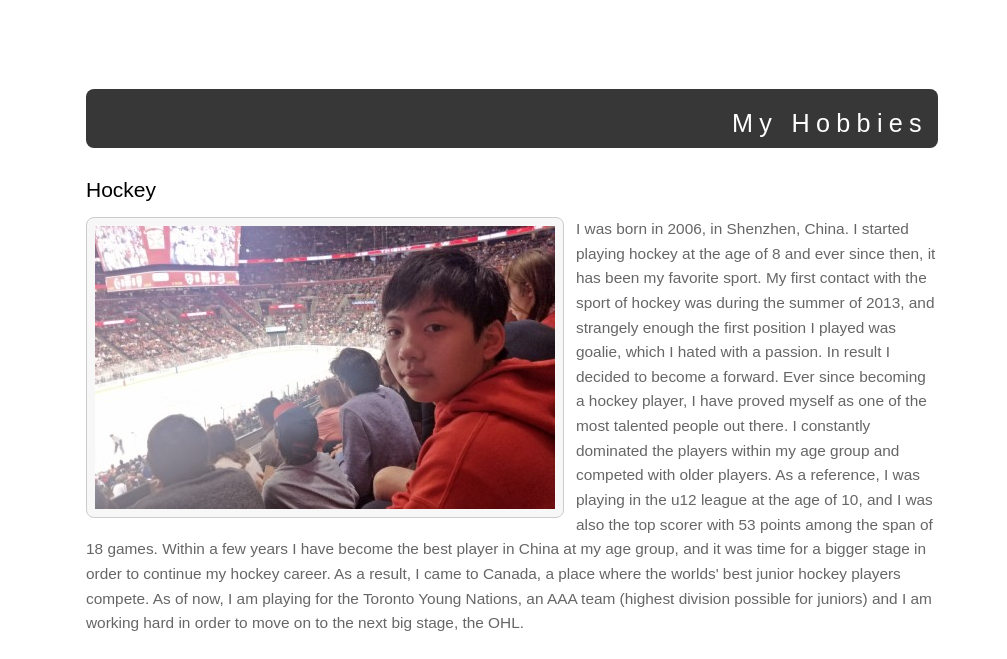
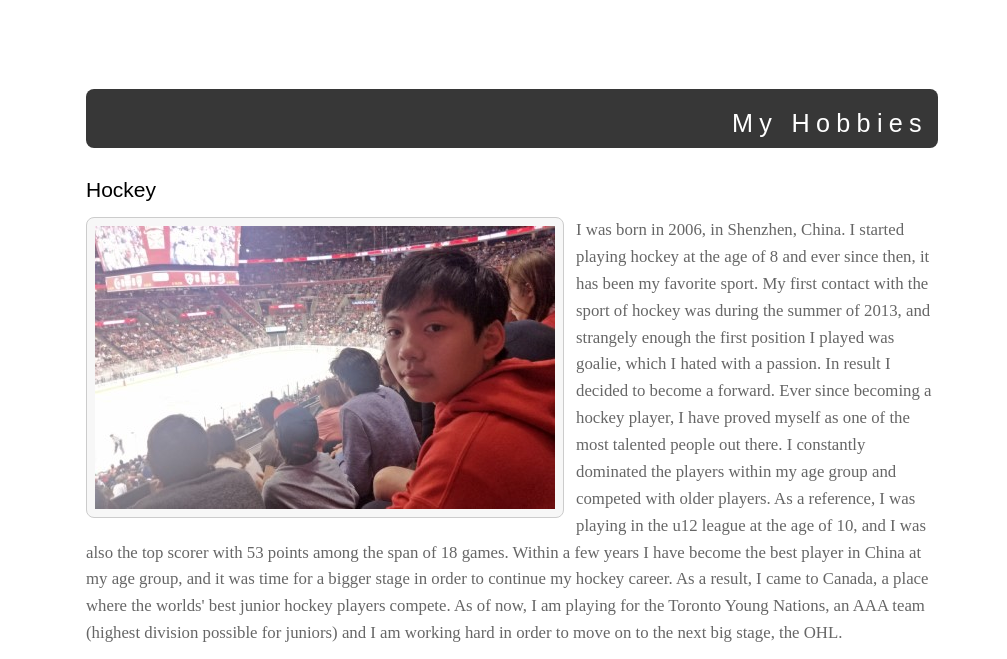
Before and after one commit to MarkZhang12/html-project, a plain HTML site: page me.html in a window 1280 px wide. Shown: the part 136-795 px from the top of the page, without its empty margins (128-1135 px from the left). Drawn offline with Linux system fonts and the light colour scheme.

Commit message:
Add files via upload

```diff
--- a/style.css
+++ b/style.css
@@ -127,9 +127,10 @@ a.read_more {
 	margin-right:10px;
 }
 p {
+	font-family: "Times New Roman", Arial;
 	padding:15px 0;
 	line-height:1.6em;
-	font-size:1.1em;
+	font-size:1.2em;
 	color:#666;
 }
 p.frontpage_text {
```
